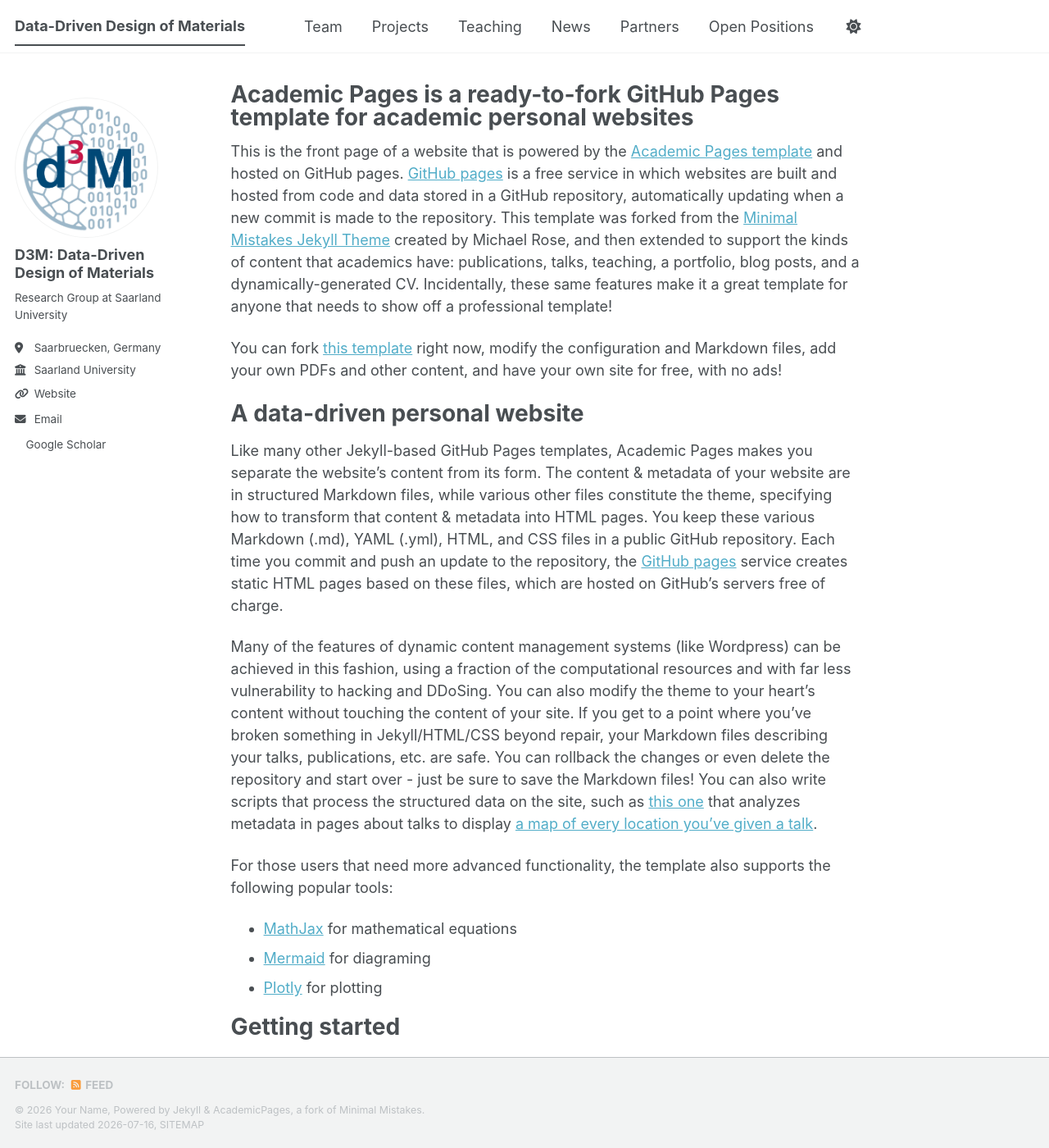
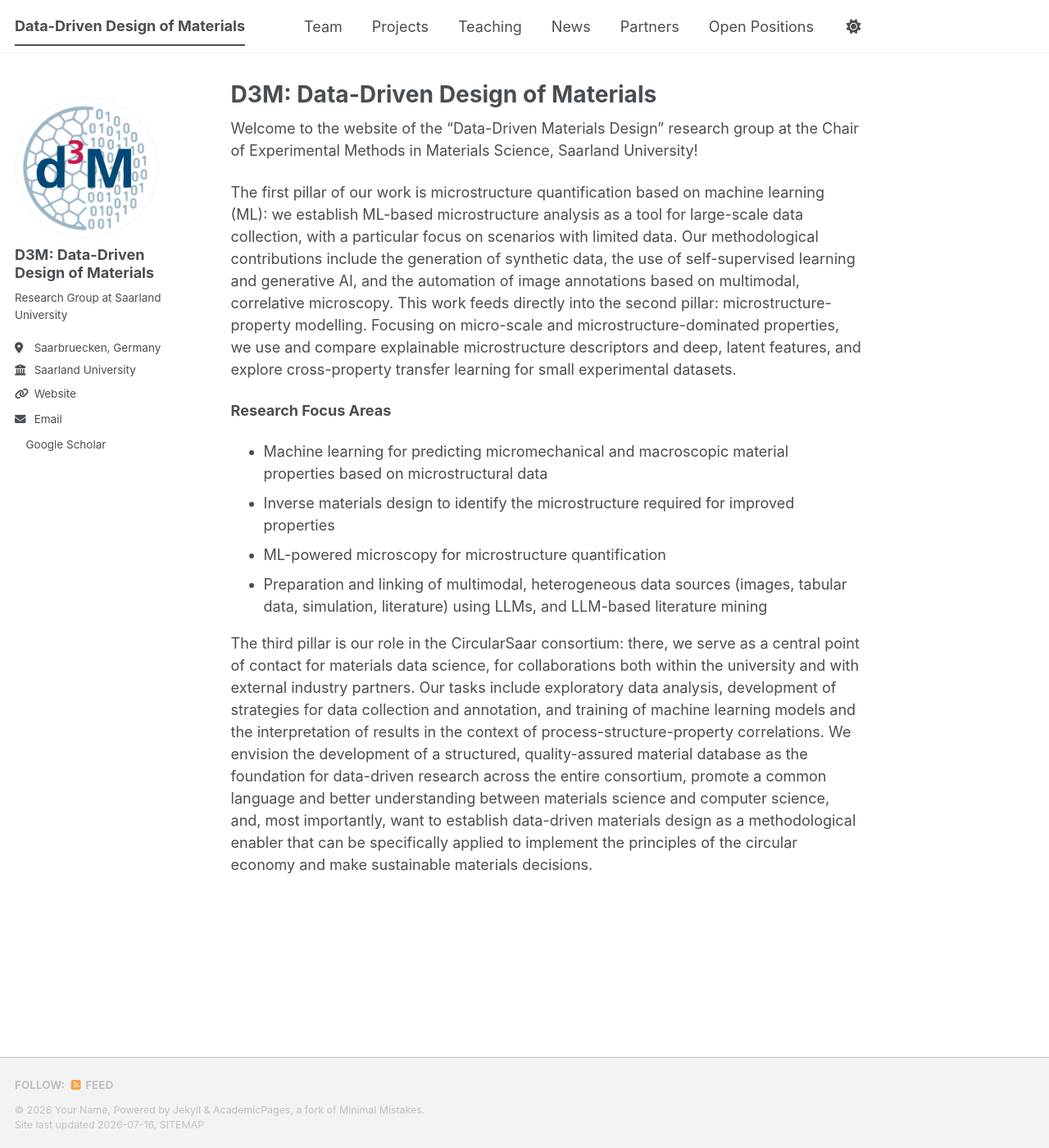
Before and after one commit to martinmueller1104/d3m.github.io, a Jekyll site: the page built from _pages/about.md, in a window 1280 px wide and 1400 px high. Shown: the whole window at 82% size. Built offline with Jekyll 4.4.1, drawn with Linux system fonts in a browser that asks for light colours; a style sheet for code colours, icons or effects is not loaded; some of the changed text lies outside the part shown.

Commit message:
Update about.md

```diff
--- a/_pages/about.md
+++ b/_pages/about.md
@@ -1,56 +1,24 @@
 ---
 permalink: /
-title: "Academic Pages is a ready-to-fork GitHub Pages template for academic personal websites"
+title: "D3M: Data-Driven Design of Materials"
 author_profile: true
 redirect_from:
   - /about/
   - /about.html
 ---
 
-This is the front page of a website that is powered by the [Academic Pages template](https://github.com/academicpages/academicpages.github.io) and hosted on GitHub pages. [GitHub pages](https://pages.github.com) is a free service in which websites are built and hosted from code and data stored in a GitHub repository, automatically updating when a new commit is made to the repository. This template was forked from the [Minimal Mistakes Jekyll Theme](https://mmistakes.github.io/minimal-mistakes/) created by Michael Rose, and then extended to support the kinds of content that academics have: publications, talks, teaching, a portfolio, blog posts, and a dynamically-generated CV. Incidentally, these same features make it a great template for anyone that needs to show off a professional template!
+Welcome to the website of the “Data-Driven Materials Design” research group at the Chair of Experimental Methods in Materials Science, Saarland University!
 
- You can fork [this template](https://github.com/academicpages/academicpages.github.io) right now, modify the configuration and Markdown files, add your own PDFs and other content, and have your own site for free, with no ads!
+The first pillar of our work is microstructure quantification based on machine learning (ML): we establish ML-based microstructure analysis as a tool for large-scale data collection, with a particular focus on scenarios with limited data. Our methodological contributions include the generation of synthetic data, the use of self-supervised learning and generative AI, and the automation of image annotations based on multimodal, correlative microscopy.
+This work feeds directly into the second pillar: microstructure-property modelling. Focusing on micro-scale and microstructure-dominated properties, we use and compare explainable microstructure descriptors and deep, latent features, and explore cross-property transfer learning for small experimental datasets.
 
-A data-driven personal website
-======
-Like many other Jekyll-based GitHub Pages templates, Academic Pages makes you separate the website's content from its form. The content & metadata of your website are in structured Markdown files, while various other files constitute the theme, specifying how to transform that content & metadata into HTML pages. You keep these various Markdown (.md), YAML (.yml), HTML, and CSS files in a public GitHub repository. Each time you commit and push an update to the repository, the [GitHub pages](https://pages.github.com/) service creates static HTML pages based on these files, which are hosted on GitHub's servers free of charge.
 
-Many of the features of dynamic content management systems (like Wordpress) can be achieved in this fashion, using a fraction of the computational resources and with far less vulnerability to hacking and DDoSing. You can also modify the theme to your heart's content without touching the content of your site. If you get to a point where you've broken something in Jekyll/HTML/CSS beyond repair, your Markdown files describing your talks, publications, etc. are safe. You can rollback the changes or even delete the repository and start over - just be sure to save the Markdown files! You can also write scripts that process the structured data on the site, such as [this one](https://github.com/academicpages/academicpages.github.io/blob/master/talkmap.ipynb) that analyzes metadata in pages about talks to display [a map of every location you've given a talk](https://academicpages.github.io/talkmap.html).
+**Research Focus Areas**
 
-For those users that need more advanced functionality, the template also supports the following popular tools:
-- [MathJax](https://www.mathjax.org/) for mathematical equations
-- [Mermaid](https://mermaid.js.org/) for diagraming
-- [Plotly](https://plotly.com/javascript/) for plotting
+- Machine learning for predicting micromechanical and macroscopic material properties based on microstructural data
+- Inverse materials design to identify the microstructure required for improved properties
+- ML-powered microscopy for microstructure quantification
+- Preparation and linking of multimodal, heterogeneous data sources (images, tabular data, simulation, literature) using LLMs, and LLM-based literature mining
 
-Getting started
-======
-1. Register a GitHub account if you don't have one and confirm your e-mail (required!)
-1. Fork [this template](https://github.com/academicpages/academicpages.github.io) by clicking the "Use this template" button in the top right.
-1. Go to the repository's settings (rightmost item in the tabs that start with "Code", should be below "Unwatch"). Rename the repository "[your GitHub username].github.io", which will also be your website's URL.
-1. Set site-wide configuration and create content & metadata (see below -- also see [this set of diffs](https://archive.is/3TPas) showing what files were changed to set up [an example site](https://getorg-testacct.github.io) for a user with the username "getorg-testacct")
-1. Upload any files (like PDFs, .zip files, etc.) to the files/ directory. They will appear at https://[your GitHub username].github.io/files/example.pdf.
-1. Check status by going to the repository settings, in the "GitHub pages" section
 
-Site-wide configuration
-------
-The main configuration file for the site is in the base directory in [_config.yml](https://github.com/academicpages/academicpages.github.io/blob/master/_config.yml), which defines the content in the sidebars and other site-wide features. You will need to replace the default variables with ones about yourself and your site's github repository. The configuration file for the top menu is in [_data/navigation.yml](https://github.com/academicpages/academicpages.github.io/blob/master/_data/navigation.yml). For example, if you don't have a portfolio or blog posts, you can remove those items from that navigation.yml file to remove them from the header.
-
-Create content & metadata
-------
-For site content, there is one Markdown file for each type of content, which are stored in directories like _publications, _talks, _posts, _teaching, or _pages. For example, each talk is a Markdown file in the [_talks directory](https://github.com/academicpages/academicpages.github.io/tree/master/_talks). At the top of each Markdown file is structured data in YAML about the talk, which the theme will parse to do lots of cool stuff. The same structured data about a talk is used to generate the list of talks on the [Talks page](https://academicpages.github.io/talks), each [individual page](https://academicpages.github.io/talks/2012-03-01-talk-1) for specific talks, the talks section for the [CV page](https://academicpages.github.io/cv), and the [map of places you've given a talk](https://academicpages.github.io/talkmap.html) (if you run this [python file](https://github.com/academicpages/academicpages.github.io/blob/master/talkmap.py) or [Jupyter notebook](https://github.com/academicpages/academicpages.github.io/blob/master/talkmap.ipynb), which creates the HTML for the map based on the contents of the _talks directory).
-
-**Markdown generator**
-
-The repository includes [a set of Jupyter notebooks](https://github.com/academicpages/academicpages.github.io/tree/master/markdown_generator
-) that converts a CSV containing structured data about talks or presentations into individual Markdown files that will be properly formatted for the Academic Pages template. The sample CSVs in that directory are the ones I used to create my own personal website at stuartgeiger.com. My usual workflow is that I keep a spreadsheet of my publications and talks, then run the code in these notebooks to generate the Markdown files, then commit and push them to the GitHub repository.
-
-How to edit your site's GitHub repository
-------
-Many people use a git client to create files on their local computer and then push them to GitHub's servers. If you are not familiar with git, you can directly edit these configuration and Markdown files directly in the github.com interface. Navigate to a file (like [this one](https://github.com/academicpages/academicpages.github.io/blob/master/_talks/2012-03-01-talk-1.md) and click the pencil icon in the top right of the content preview (to the right of the "Raw | Blame | History" buttons). You can delete a file by clicking the trashcan icon to the right of the pencil icon. You can also create new files or upload files by navigating to a directory and clicking the "Create new file" or "Upload files" buttons.
-
-Example: editing a Markdown file for a talk
-![Editing a Markdown file for a talk](/images/editing-talk.png)
-
-For more info
-------
-More info about configuring Academic Pages can be found in [the guide](https://academicpages.github.io/markdown/), the [growing wiki](https://github.com/academicpages/academicpages.github.io/wiki), and you can always [ask a question on GitHub](https://github.com/academicpages/academicpages.github.io/discussions). The [guides for the Minimal Mistakes theme](https://mmistakes.github.io/minimal-mistakes/docs/configuration/) (which this theme was forked from) might also be helpful.
+The third pillar is our role in the CircularSaar consortium: there, we serve as a central point of contact for materials data science, for collaborations both within the university and with external industry partners. Our tasks include exploratory data analysis, development of strategies for data collection and annotation, and training of machine learning models and the interpretation of results in the context of process-structure-property correlations. We envision the development of a structured, quality-assured material database as the foundation for data-driven research across the entire consortium, promote a common language and better understanding between materials science and computer science, and, most importantly, want to establish data-driven materials design as a methodological enabler that can be specifically applied to implement the principles of the circular economy and make sustainable materials decisions.
```
